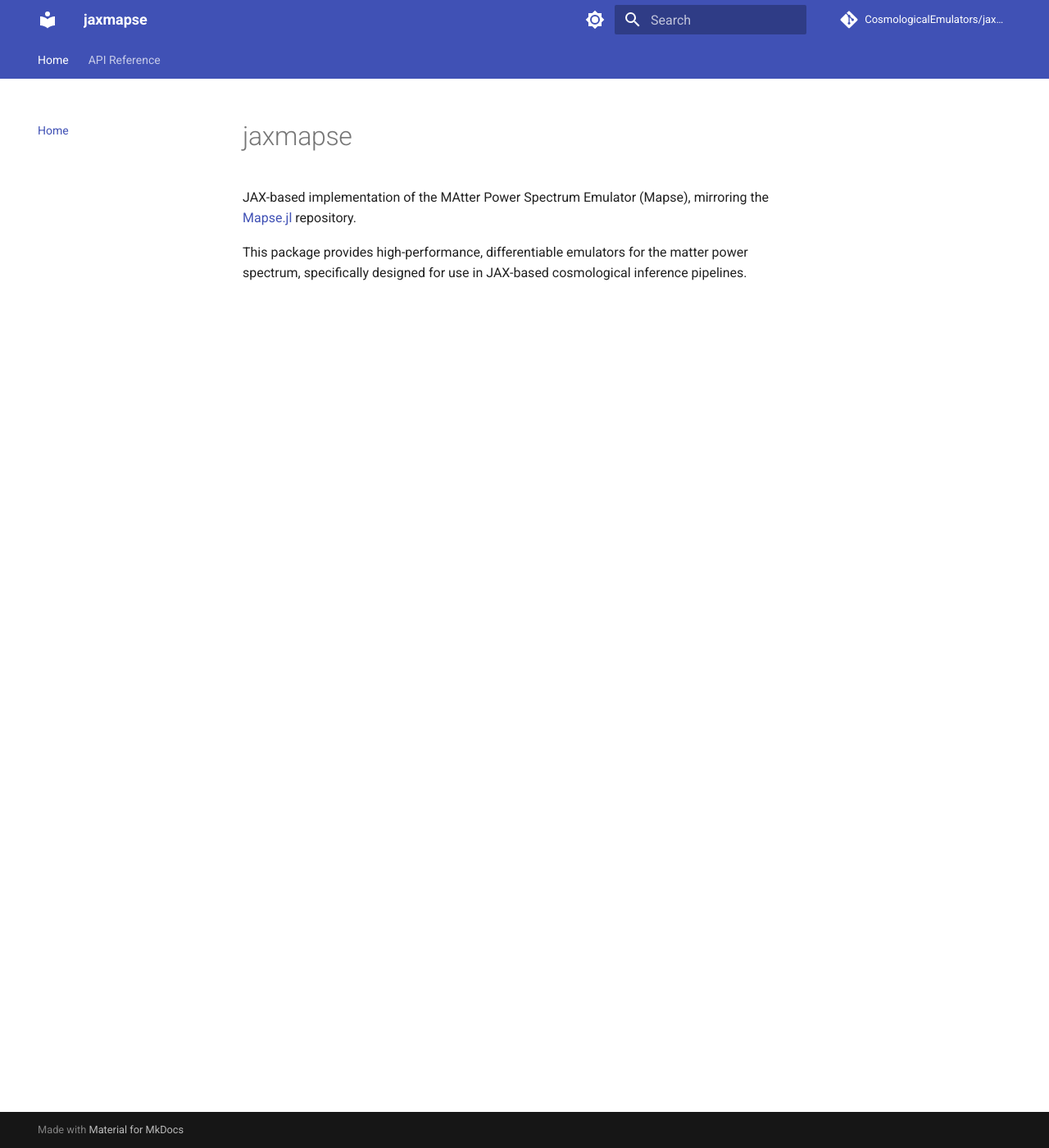
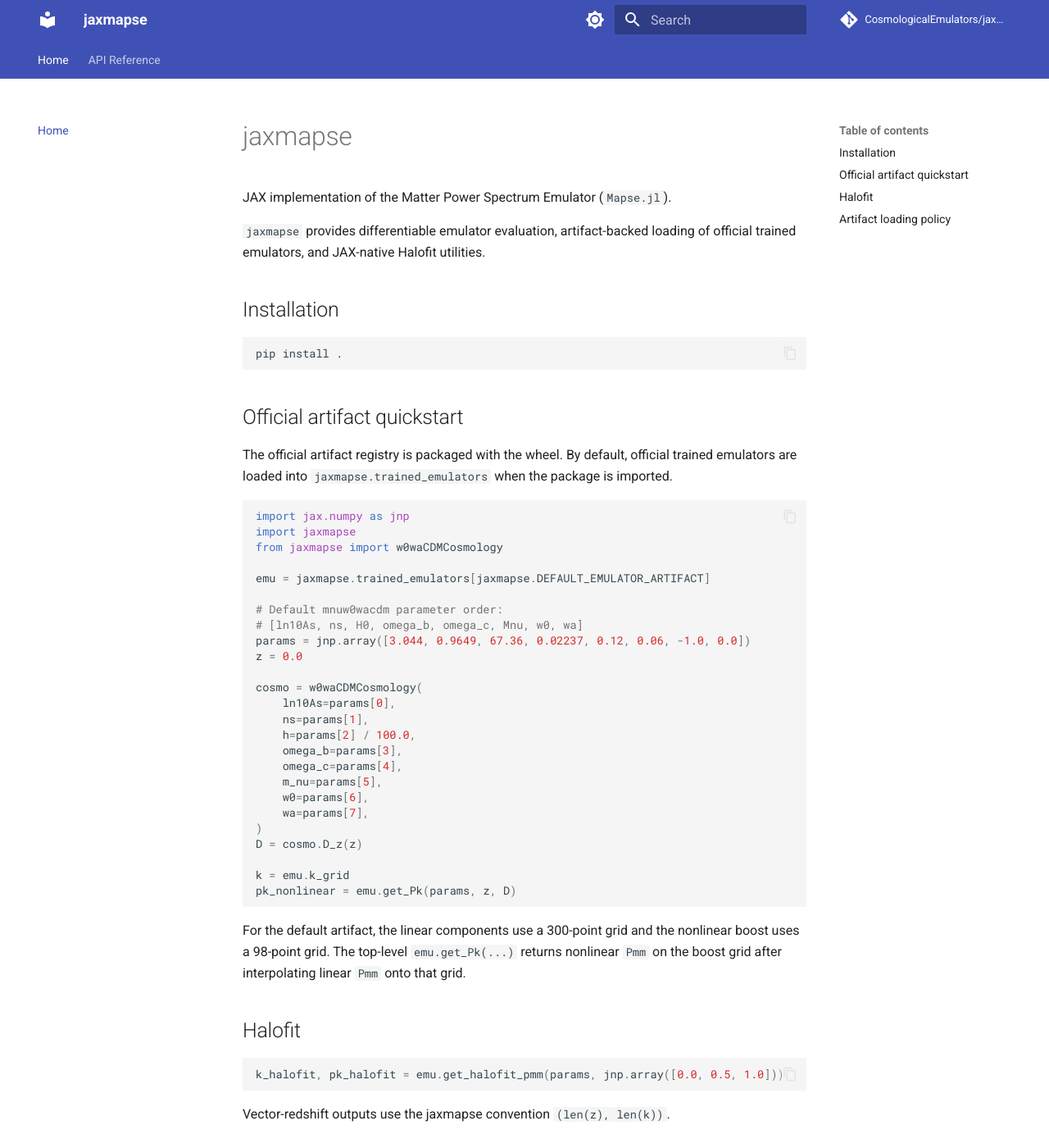
Before and after one commit to CosmologicalEmulators/jaxmapse, an MkDocs documentation site: the page built from docs/index.md, in a window 1280 px wide and 1400 px high. Shown: the whole window at 82% size. Built offline with MkDocs 1.6.1 and Material for MkDocs 9.7.7, drawn with Linux system fonts in a browser that asks for light colours; comment, search, counter and statistics services are not loaded; the version menu is left out; some of the changed text lies outside the part shown.

Commit message:
Address Halofit review blockers.
Fix the default artifact P(k) grid mismatch, package the artifact registry, add default-artifact and CLASS Halofit tests, and clean docs/notebook hygiene so the public workflow is validated.

👾 Generated with [Letta Code](https://letta.com)

Co-Authored-By: Letta Code <noreply@letta.com>

````diff
--- a/docs/index.md
+++ b/docs/index.md
@@ -1,5 +1,63 @@
 # jaxmapse
 
-JAX-based implementation of the MAtter Power Spectrum Emulator (Mapse), mirroring the [Mapse.jl](https://github.com/CosmologicalEmulators/Mapse.jl) repository.
+JAX implementation of the Matter Power Spectrum Emulator (`Mapse.jl`).
 
-This package provides high-performance, differentiable emulators for the matter power spectrum, specifically designed for use in JAX-based cosmological inference pipelines.
+`jaxmapse` provides differentiable emulator evaluation, artifact-backed loading of official trained emulators, and JAX-native Halofit utilities.
+
+## Installation
+
+```bash
+pip install .
+```
+
+## Official artifact quickstart
+
+The official artifact registry is packaged with the wheel. By default, official trained emulators are loaded into `jaxmapse.trained_emulators` when the package is imported.
+
+```python
+import jax.numpy as jnp
+import jaxmapse
+from jaxmapse import w0waCDMCosmology
+
+emu = jaxmapse.trained_emulators[jaxmapse.DEFAULT_EMULATOR_ARTIFACT]
+
+# Default mnuw0wacdm parameter order:
+# [ln10As, ns, H0, omega_b, omega_c, Mnu, w0, wa]
+params = jnp.array([3.044, 0.9649, 67.36, 0.02237, 0.12, 0.06, -1.0, 0.0])
+z = 0.0
+
+cosmo = w0waCDMCosmology(
+    ln10As=params[0],
+    ns=params[1],
+    h=params[2] / 100.0,
+    omega_b=params[3],
+    omega_c=params[4],
+    m_nu=params[5],
+    w0=params[6],
+    wa=params[7],
+)
+D = cosmo.D_z(z)
+
+k = emu.k_grid
+pk_nonlinear = emu.get_Pk(params, z, D)
+```
+
+For the default artifact, the linear components use a 300-point grid and the nonlinear boost uses a 98-point grid. The top-level `emu.get_Pk(...)` returns nonlinear `Pmm` on the boost grid after interpolating linear `Pmm` onto that grid.
+
+## Halofit
+
+```python
+k_halofit, pk_halofit = emu.get_halofit_pmm(params, jnp.array([0.0, 0.5, 1.0]))
+```
+
+Vector-redshift outputs use the jaxmapse convention `(len(z), len(k))`.
+
+## Artifact loading policy
+
+Set this environment variable to disable eager artifact loading on import:
+
+```bash
+export JAXMAPSE_NO_AUTO_DOWNLOAD=1
+```
+
+Real-artifact tests are marked with the `artifact` pytest marker.
--- a/pyproject.toml
+++ b/pyproject.toml
@@ -5,6 +5,7 @@ description = "JAX-based Matter Power Spectrum Emulator mirroring Mapse.jl"
 authors = ["mbonici <bonici.marco@gmail.com>"]
 readme = "README.md"
 packages = [{include = "jaxmapse"}]
+include = [{path = "jaxmapse/Artifacts.toml", format = ["sdist", "wheel"]}]
 
 [tool.poetry.dependencies]
 python = "^3.10"
@@ -14,7 +15,6 @@ flax = "^0.10.0"
 numpy = "^2.2.6"
 jaxace = "^0.4.1"
 jaxtyping = "^0.2.0"
-typeguard = "^4.0.0"
 fetch-artifacts = "^0.1.0"
 
 [tool.poetry.group.dev.dependencies]
@@ -32,3 +32,6 @@ build-backend = "poetry.core.masonry.api"
 [tool.isort]
 profile = "black"
 line_length = 88
+
+[tool.pytest.ini_options]
+markers = ["artifact: tests requiring real artifact loading/download"]
````
Also changed, not shown: README.md (+55 -17 lines), docs/api.md (+8 -0 lines), jaxmapse/__init__.py (+4 -3 lines), 11 other files.
